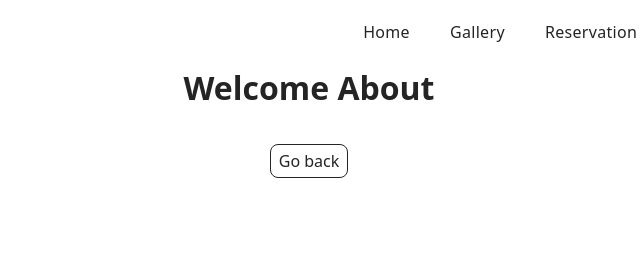
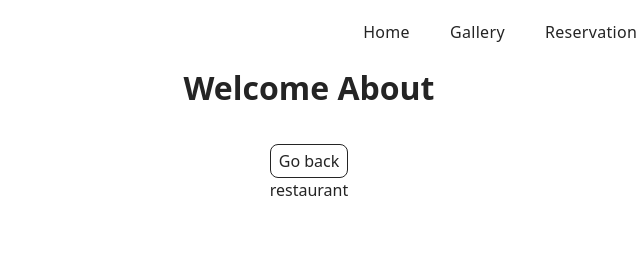
Before and after one commit to DimeHetMax/Team-Clyde-project, a website built with Vite: page src/page-about.html in a window 1280 px wide. Shown: the top 268 px of the page, 331-971 px from the left. Built offline with nearby package versions, Linux system fonts and the light colour scheme.

Commit message:
editing about page

```diff
--- a/src/page-about.html
+++ b/src/page-about.html
@@ -16,6 +16,7 @@
           <span class="main-title-gradient">Welcome</span> About
         </h1>
         <load src="./partials/back-link.html" />
+        <p>restaurant</p>
       </div>
     </main>
 
```
